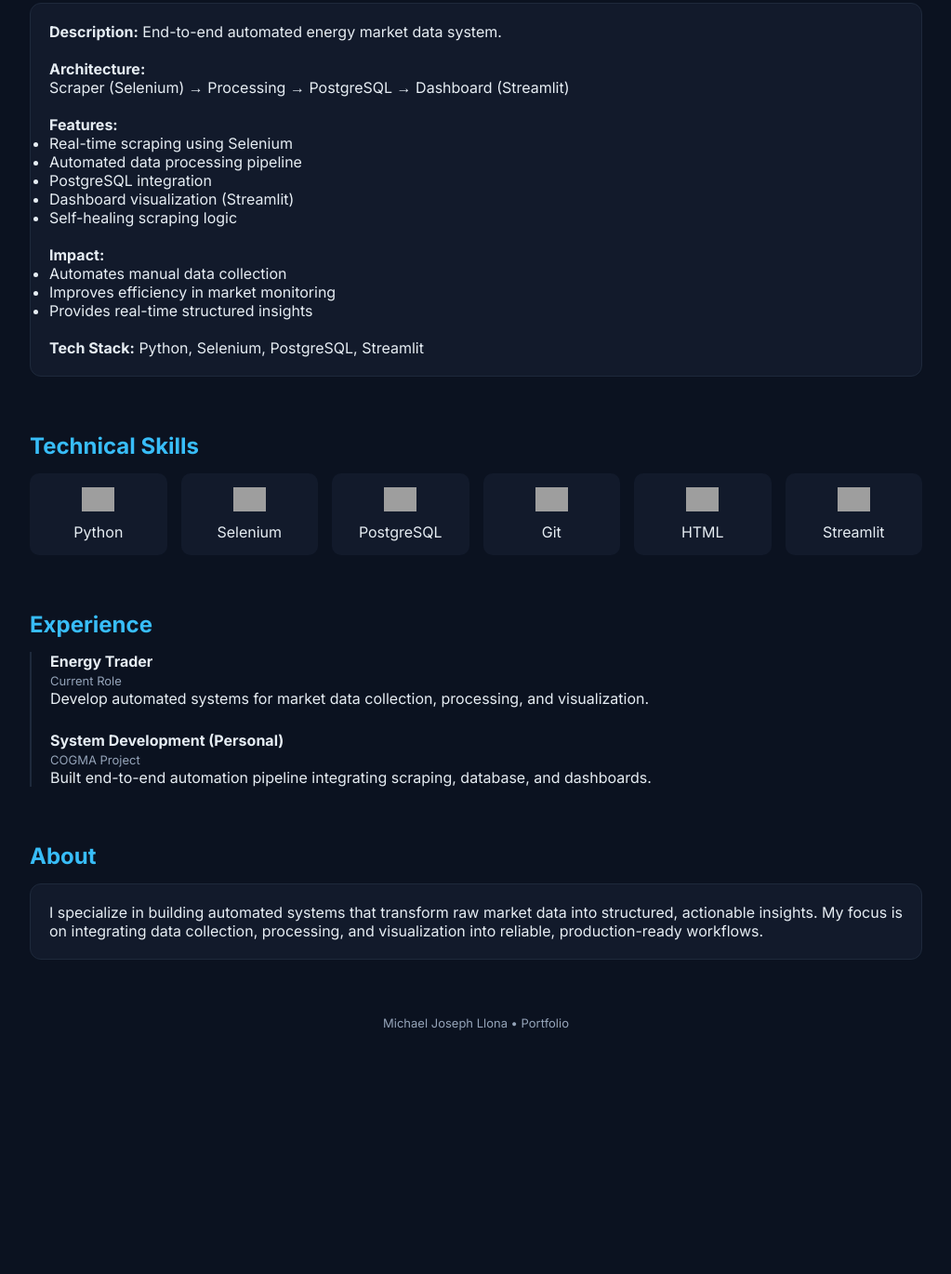
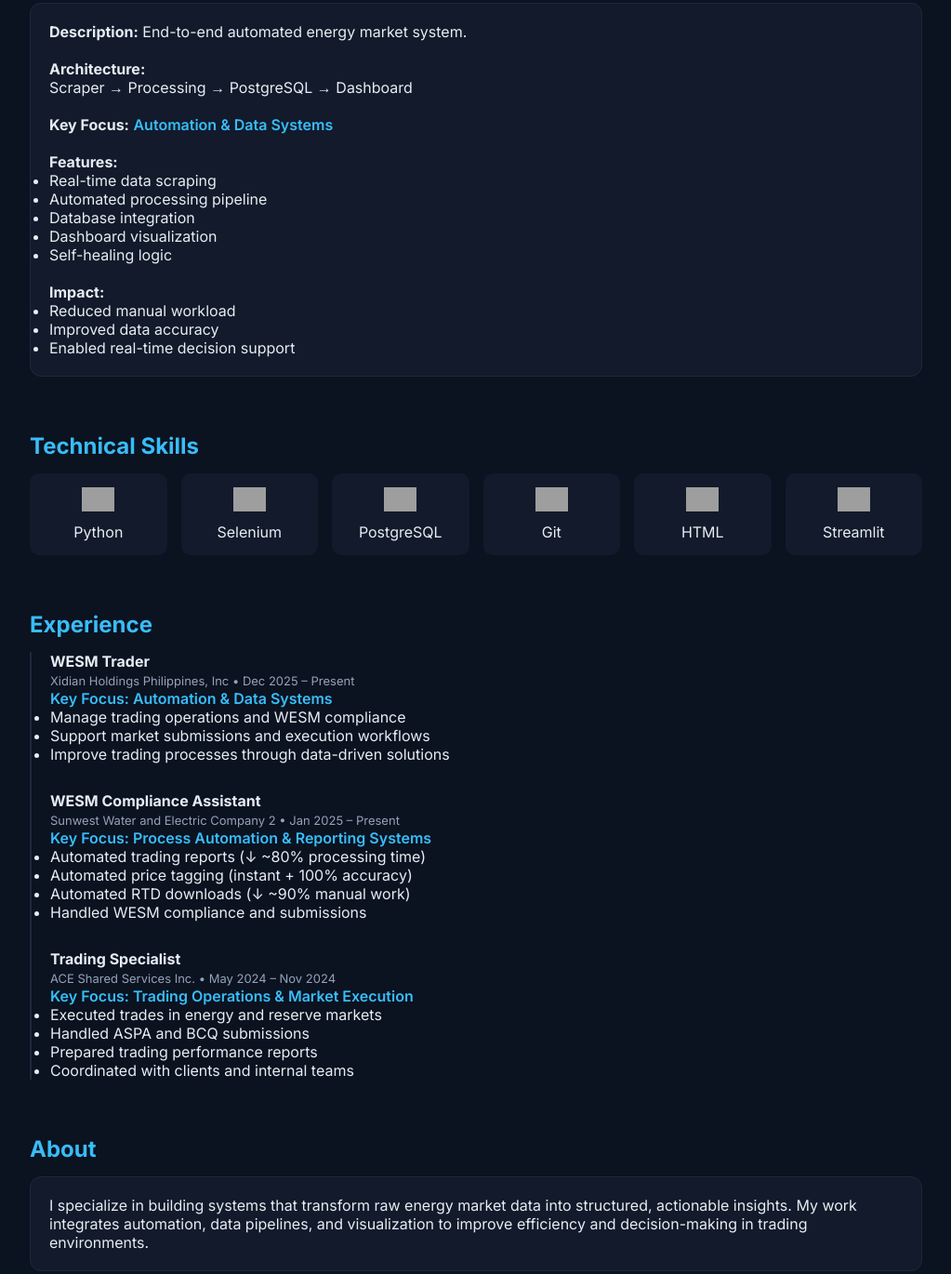
Before and after one commit to RhysXD123/Portfolio, a plain HTML site: page index.html in a window 1280 px wide. Shown: the part 258-1628 px from the top of the page at 93% size, without its empty margins (128-1151 px from the left). Before the commit the page ends 1406 px from the top, so only its background shows below. Drawn offline with Linux system fonts and the light colour scheme; grey boxes are pictures that could not be loaded.

Commit message:
Update index.html

```diff
--- a/index.html
+++ b/index.html
@@ -28,14 +28,13 @@ body {
     color: var(--text);
 }
 
-/* Layout */
 .container {
     max-width: 1000px;
     margin: auto;
     padding: 40px 20px;
 }
 
-/* Hero */
+/* HERO */
 .hero {
     text-align: center;
     margin-bottom: 60px;
@@ -49,10 +48,9 @@ body {
 .hero p {
     color: var(--muted);
     margin-top: 10px;
-    font-size: 16px;
 }
 
-.hero .tag {
+.tag {
     display: inline-block;
     margin-top: 15px;
     padding: 6px 12px;
@@ -61,7 +59,7 @@ body {
     font-size: 13px;
 }
 
-/* Sections */
+/* SECTIONS */
 .section {
     margin-bottom: 60px;
 }
@@ -71,7 +69,7 @@ body {
     margin-bottom: 15px;
 }
 
-/* Cards */
+/* CARD */
 .card {
     background: var(--card);
     padding: 20px;
@@ -79,17 +77,7 @@ body {
     border: 1px solid #1e293b;
 }
 
-/* Grid */
-.grid {
-    display: grid;
-    gap: 20px;
-}
-
-.grid-2 {
-    grid-template-columns: repeat(auto-fit, minmax(300px, 1fr));
-}
-
-/* Skills */
+/* SKILLS */
 .skills {
     display: grid;
     grid-template-columns: repeat(auto-fit, minmax(110px, 1fr));
@@ -101,12 +89,6 @@ body {
     padding: 15px;
     border-radius: 10px;
     text-align: center;
-    transition: 0.2s;
-}
-
-.skill:hover {
-    transform: translateY(-4px);
-    background: #1e293b;
 }
 
 .skill img {
@@ -114,14 +96,14 @@ body {
     margin-bottom: 8px;
 }
 
-/* Timeline */
+/* TIMELINE */
 .timeline {
     border-left: 2px solid #1e293b;
     padding-left: 20px;
 }
 
 .timeline-item {
-    margin-bottom: 25px;
+    margin-bottom: 30px;
 }
 
 .timeline-item h3 {
@@ -133,7 +115,12 @@ body {
     color: var(--muted);
 }
 
-/* Footer */
+.highlight {
+    color: var(--accent);
+    font-weight: 600;
+}
+
+/* FOOTER */
 .footer {
     text-align: center;
     margin-top: 60px;
@@ -152,8 +139,8 @@ body {
     <h1>Michael Joseph Llona</h1>
     <div class="tag">Energy Systems Builder</div>
     <p>
-        Energy trader building end-to-end automated systems for real-time market data,
-        analytics, and decision support.
+        Energy trader specializing in building automated data systems for real-time
+        market intelligence and decision support.
     </p>
 </div>
 
@@ -162,28 +149,28 @@ body {
     <h2>COGMA System</h2>
 
     <div class="card">
-        <p><b>Description:</b> End-to-end automated energy market data system.</p><br>
+        <p><b>Description:</b> End-to-end automated energy market system.</p><br>
 
         <p><b>Architecture:</b></p>
-        <p>Scraper (Selenium) → Processing → PostgreSQL → Dashboard (Streamlit)</p><br>
+        <p>Scraper → Processing → PostgreSQL → Dashboard</p><br>
+
+        <p><b>Key Focus:</b> <span class="highlight">Automation & Data Systems</span></p><br>
 
         <p><b>Features:</b></p>
         <ul>
-            <li>Real-time scraping using Selenium</li>
-            <li>Automated data processing pipeline</li>
-            <li>PostgreSQL integration</li>
-            <li>Dashboard visualization (Streamlit)</li>
-            <li>Self-healing scraping logic</li>
+            <li>Real-time data scraping</li>
+            <li>Automated processing pipeline</li>
+            <li>Database integration</li>
+            <li>Dashboard visualization</li>
+            <li>Self-healing logic</li>
         </ul><br>
 
         <p><b>Impact:</b></p>
         <ul>
-            <li>Automates manual data collection</li>
-            <li>Improves efficiency in market monitoring</li>
-            <li>Provides real-time structured insights</li>
-        </ul><br>
-
-        <p><b>Tech Stack:</b> Python, Selenium, PostgreSQL, Streamlit</p>
+            <li>Reduced manual workload</li>
+            <li>Improved data accuracy</li>
+            <li>Enabled real-time decision support</li>
+        </ul>
     </div>
 </div>
 
@@ -231,19 +218,38 @@ body {
     <div class="timeline">
 
         <div class="timeline-item">
-            <h3>Energy Trader</h3>
-            <span>Current Role</span>
-            <p>
-                Develop automated systems for market data collection, processing, and visualization.
-            </p>
+            <h3>WESM Trader</h3>
+            <span>Xidian Holdings Philippines, Inc • Dec 2025 – Present</span>
+            <p class="highlight">Key Focus: Automation & Data Systems</p>
+            <ul>
+                <li>Manage trading operations and WESM compliance</li>
+                <li>Support market submissions and execution workflows</li>
+                <li>Improve trading processes through data-driven solutions</li>
+            </ul>
         </div>
 
         <div class="timeline-item">
-            <h3>System Development (Personal)</h3>
-            <span>COGMA Project</span>
-            <p>
-                Built end-to-end automation pipeline integrating scraping, database, and dashboards.
-            </p>
+            <h3>WESM Compliance Assistant</h3>
+            <span>Sunwest Water and Electric Company 2 • Jan 2025 – Present</span>
+            <p class="highlight">Key Focus: Process Automation & Reporting Systems</p>
+            <ul>
+                <li>Automated trading reports (↓ ~80% processing time)</li>
+                <li>Automated price tagging (instant + 100% accuracy)</li>
+                <li>Automated RTD downloads (↓ ~90% manual work)</li>
+                <li>Handled WESM compliance and submissions</li>
+            </ul>
+        </div>
+
+        <div class="timeline-item">
+            <h3>Trading Specialist</h3>
+            <span>ACE Shared Services Inc. • May 2024 – Nov 2024</span>
+            <p class="highlight">Key Focus: Trading Operations & Market Execution</p>
+            <ul>
+                <li>Executed trades in energy and reserve markets</li>
+                <li>Handled ASPA and BCQ submissions</li>
+                <li>Prepared trading performance reports</li>
+                <li>Coordinated with clients and internal teams</li>
+            </ul>
         </div>
 
     </div>
@@ -255,9 +261,9 @@ body {
 
     <div class="card">
         <p>
-            I specialize in building automated systems that transform raw market data into structured,
-            actionable insights. My focus is on integrating data collection, processing, and visualization
-            into reliable, production-ready workflows.
+            I specialize in building systems that transform raw energy market data into structured,
+            actionable insights. My work integrates automation, data pipelines, and visualization
+            to improve efficiency and decision-making in trading environments.
         </p>
     </div>
 </div>
```
